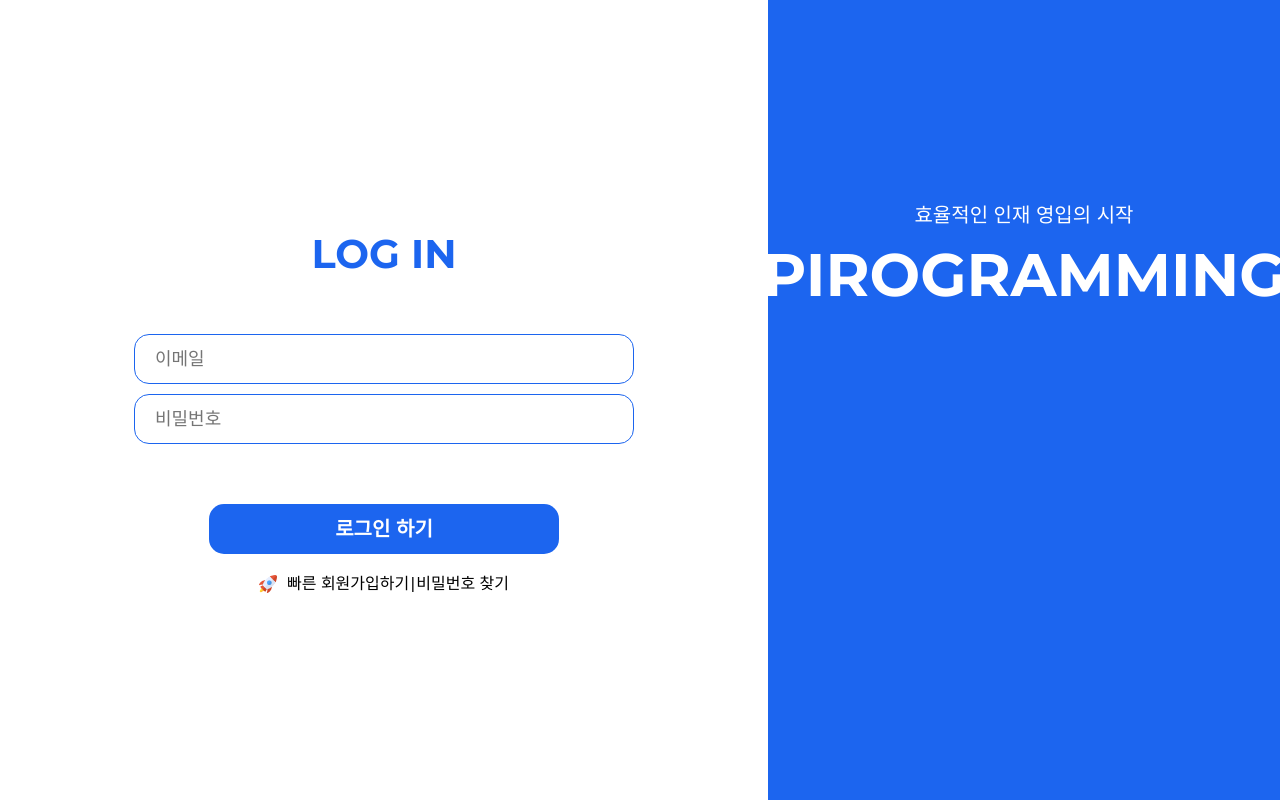
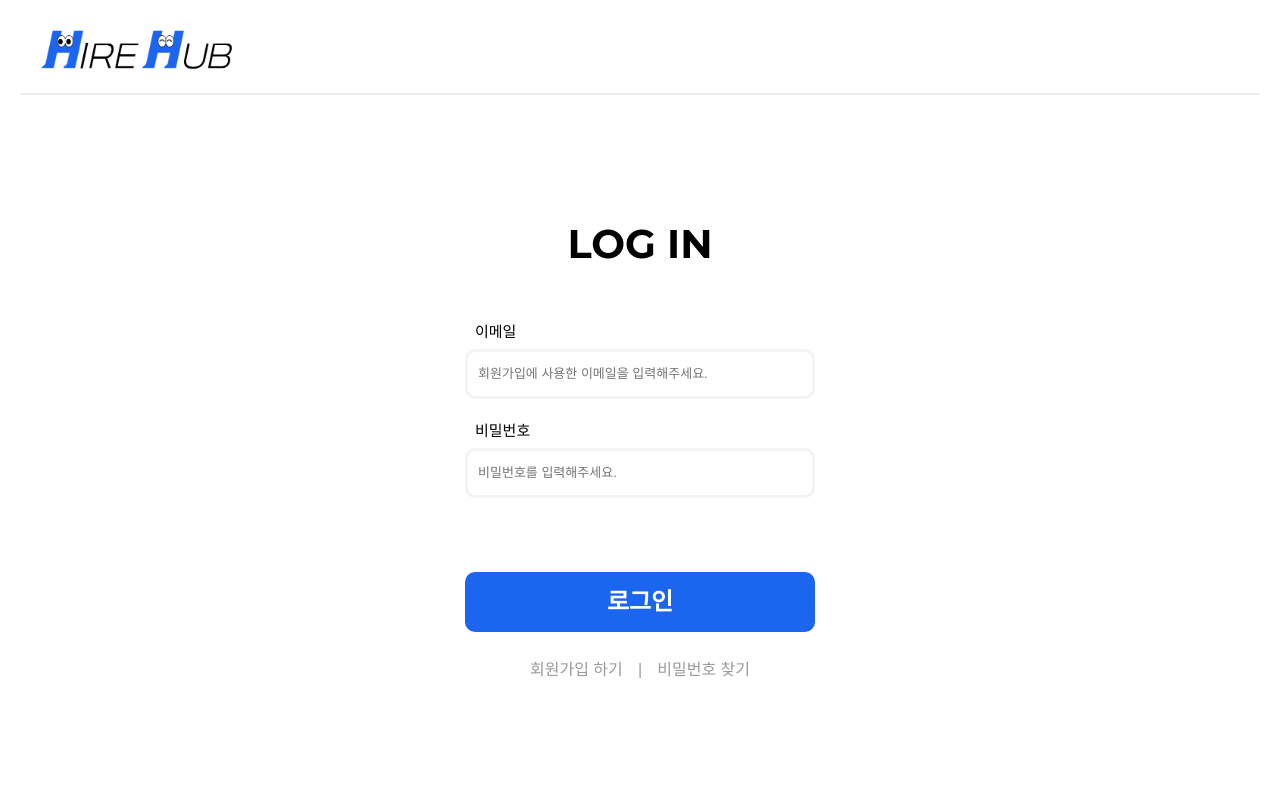
Before and after one commit to leegh1025/HireHub, a Django app: page /applicants/login/ in a window 1280 px wide. Run offline with Django 5.2, Linux system fonts and the light colour scheme; parts of the project's set-up code (start-up, migrations or seed data) failed here and were passed over; some web fonts are replaced.

Commit message:
[design] 지원자 로그인 페이지 디자인 변경

```diff
--- a/static/css/for_applicant.css
+++ b/static/css/for_applicant.css
@@ -109,7 +109,7 @@
 }
 
 /* signup.html */
-.signup_container {
+.signup_container, .login_container {
    display: flex;
    height: 100%;
    flex-direction: column;
@@ -120,7 +120,7 @@
    display: flex;
    align-items: center;
 }
-.signup_head {
+.signup_head, .login_head {
    margin-bottom: 50px;
    font-size: 4rem;
    font-weight: bold;
@@ -145,7 +145,7 @@
    font-weight: 500;
 }
 
-.signup_input {
+.signup_input, #login_form input {
    width: 25rem;
    height: 4.4rem;
    border-radius: 1rem;
@@ -210,7 +210,7 @@
    justify-content: center;
    align-items: center;
 }
-#signup_btn {
+#signup_btn, #login_btn {
    background-color: var(--main-color);
    color: white;
    width: 35rem;
@@ -231,43 +231,34 @@
 }
 
 /* login.html */
-.login_head {
-   margin-bottom: 50px;
-}
 #login_form {
-   width: 500px;
+   width: 35rem;
    align-items: center;
 }
 #login_form input {
-   width: 50rem;
-   height: 5rem;
-   border-radius: 1.5rem;
-   font-size: 1.8rem;
-   border: 1.5px solid var(--main-color);
-   margin-bottom: 10px;
-   padding: 0 2rem;
-}
-#login_form button {
-   background-color: var(--main-color);
-   color: white;
    width: 35rem;
    height: 5rem;
-   border-radius: 1.5rem;
-   font-size: 2rem;
-   font-weight: bold;
-   margin-top: 5rem;
+   margin-top: 0.8rem;
+   margin-bottom: 2.4rem;
+}
+#login_form label {
+   font-size: 1.5rem;
+   font-weight: 500;
+   margin-left: 1rem;
 }
 .link_container {
    display: flex;
    align-items: center;
    justify-content: space-between;
-   width: 25rem;
+   width: 22rem;
+   margin-top: 2.6rem;
+   font-size: 1.6rem;
+   color: #9A9A9A;
 }
-.divider, .findpwd_link {
-   margin-top: 1.8rem;
-   font-size: 1.6rem;
+.link_container a {
+   color: #9A9A9A;
 }
-.signup_link:hover, .findpwd_link:hover {
+.link_container a:hover {
    text-decoration: underline;
 }
 
--- a/templates/for_applicant/login.html
+++ b/templates/for_applicant/login.html
@@ -1,37 +1,22 @@
-{% extends 'accounts_base.html' %}
+{% extends 'for_applicant/base.html' %}
 {% load static %}
-
-{% block head %}
-   <link rel="stylesheet" href="{% static 'css/for_applicant.css' %}">
-{% endblock head %}
 
 {% block content %}
    <div class="login_container">
-      <div class="login_left_container">
       <p class="login_head">LOG IN</p>
-         <div class="loginform_container">
       <form method="POST" action="" id="login_form">
          {% csrf_token %}
-               <input type="email" name="email" id="email" placeholder="이메일" required>
+         <label for="email">이메일</label>
+         <input type="email" name="email" id="email" placeholder="회원가입에 사용한 이메일을 입력해주세요." required>
 
-               <input type="password" name="password" id="password" placeholder="비밀번호" required>
-               <button type="submit" id="login_btn">로그인 하기</button>
+         <label for="password">비밀번호</label>
+         <input type="password" name="password" id="password" placeholder="비밀번호를 입력해주세요." required>
+         <button type="submit" id="login_btn">로그인</button>
       </form>
-         </div>
       <div class="link_container">
-            <a class="signup_link" href="{% url 'applicants:signup' %}">
-               <img src="{% static 'images/rocket.png' %}">
-               <span>빠른 회원가입하기</span>
-            </a>
+         <a class="signup_link" href="{% url 'applicants:signup' %}">회원가입 하기</a>
          <span class="divider">|</span>
-            <a class="findpwd_link" href="{% url 'applicants:password_reset' %}">
-               <span>비밀번호 찾기</span>
-            </a>
-         </div>
-      </div>
-      <div class="login_right_container">
-         <p class="login_comment">효율적인 인재 영입의 시작</p>
-         <p class="login_logo">PIROGRAMMING</p>
+         <a class="findpwd_link" href="{% url 'applicants:password_reset' %}">비밀번호 찾기</a>
       </div>
    </div>
    <script src="{% static 'js/applicant/login.js' %}"></script>
```
Lines whose indentation alone changed are shown as unchanged.
